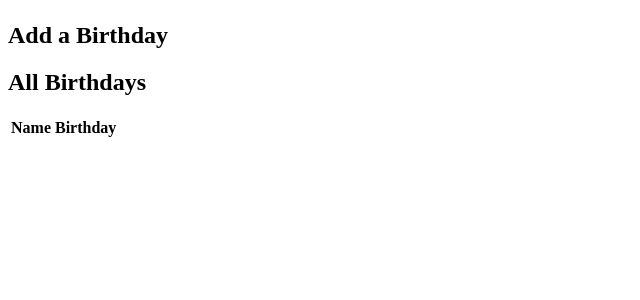
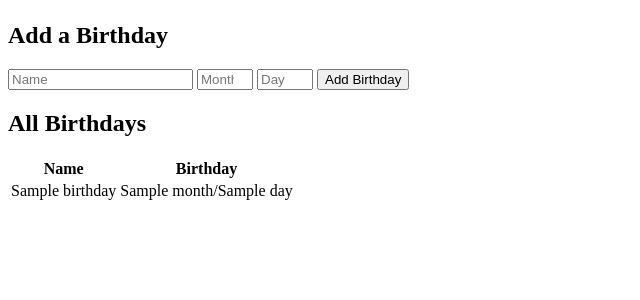
Before and after one commit to ctrindadedev/CS50, a Flask app: template Week-9-Flask/ProblemSet_9/birthdays/templates/index.html in a window 1280 px wide. Shown: the part 58-358 px from the top of the page, without its empty margins (0-640 px from the left). Run offline with Flask 3, Linux system fonts and the light colour scheme; the template is opened without the code that fills it: most values are stand-ins (such as "Sample title", 1, 10 or a date in 2020); lists and menus that the app fills with data are empty; some libraries are stand-ins or nearby versions.

Commit message:
add birthday solution

```diff
--- a/Week-9-Flask/ProblemSet_9/birthdays/templates/index.html
+++ b/Week-9-Flask/ProblemSet_9/birthdays/templates/index.html
@@ -2,8 +2,11 @@
 
 <html lang="en">
   <head>
-        <link href="https://fonts.googleapis.com/css2?family=Montserrat:wght@500&display=swap" rel="stylesheet">
-        <link href="/static/styles.css" rel="stylesheet">
+    <link
+      href="https://fonts.googleapis.com/css2?family=Montserrat:wght@500&display=swap"
+      rel="stylesheet"
+    />
+    <link href="/static/styles.css" rel="stylesheet" />
     <title>Birthdays</title>
   </head>
   <body>
@@ -12,13 +15,31 @@
     </div>
     <div class="container">
       <div class="section">
-
         <h2>Add a Birthday</h2>
-                <!-- TODO: Create a form for users to submit a name, a month, and a day -->
+        <!-- TODO: Create a form for users to submit a name, month, and day -->
+        <form action="/" method="post">
+          <input name="name" placeholder="Name" type="text" required />
+          <input
+            name="month"
+            placeholder="Month"
+            type="number"
+            min="1"
+            max="12"
+            required
+          />
+          <input
+            name="day"
+            placeholder="Day"
+            type="number"
+            min="1"
+            max="31"
+            required
+          />
+          <input type="submit" value="Add Birthday" />
+        </form>
       </div>
 
       <div class="section">
-
         <h2>All Birthdays</h2>
         <table>
           <thead>
@@ -28,7 +49,13 @@
             </tr>
           </thead>
           <tbody>
-                        <!-- TODO: Loop through the database entries to display them in this table -->
+            <!-- TODO: Loop through the birthdays dictionary to display every person's name and birthday -->
+            {% for birthday in birthdays %}
+            <tr>
+              <td>{{ birthday.name }}</td>
+              <td>{{ birthday.month }}/{{ birthday.day }}</td>
+            </tr>
+            {% endfor %}
           </tbody>
         </table>
       </div>
```
Also changed, not shown: Week-9-Flask/ProblemSet_9/birthdays/app.py (+14 -15 lines). Lines whose indentation alone changed are shown as unchanged.
